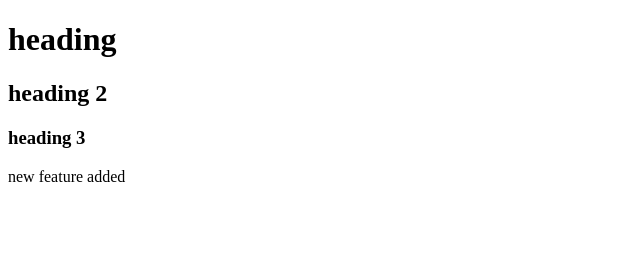
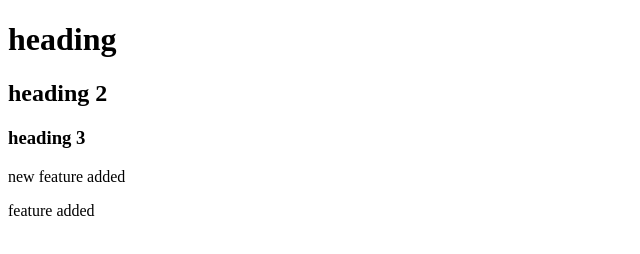
Before and after one commit to patiljaykumar/demo, a plain HTML site: page index.html in a window 1280 px wide. Shown: the whole page, without its empty margins (0-640 px from the left). Drawn offline with Linux system fonts and the light colour scheme.

Commit message:
html changes

```diff
--- a/index.html
+++ b/index.html
@@ -11,5 +11,7 @@
     <h3>heading 3</h3>
 
     <p>new feature added</p>
+    <p>feature added</p>
+
 </body>
 </html>
```
